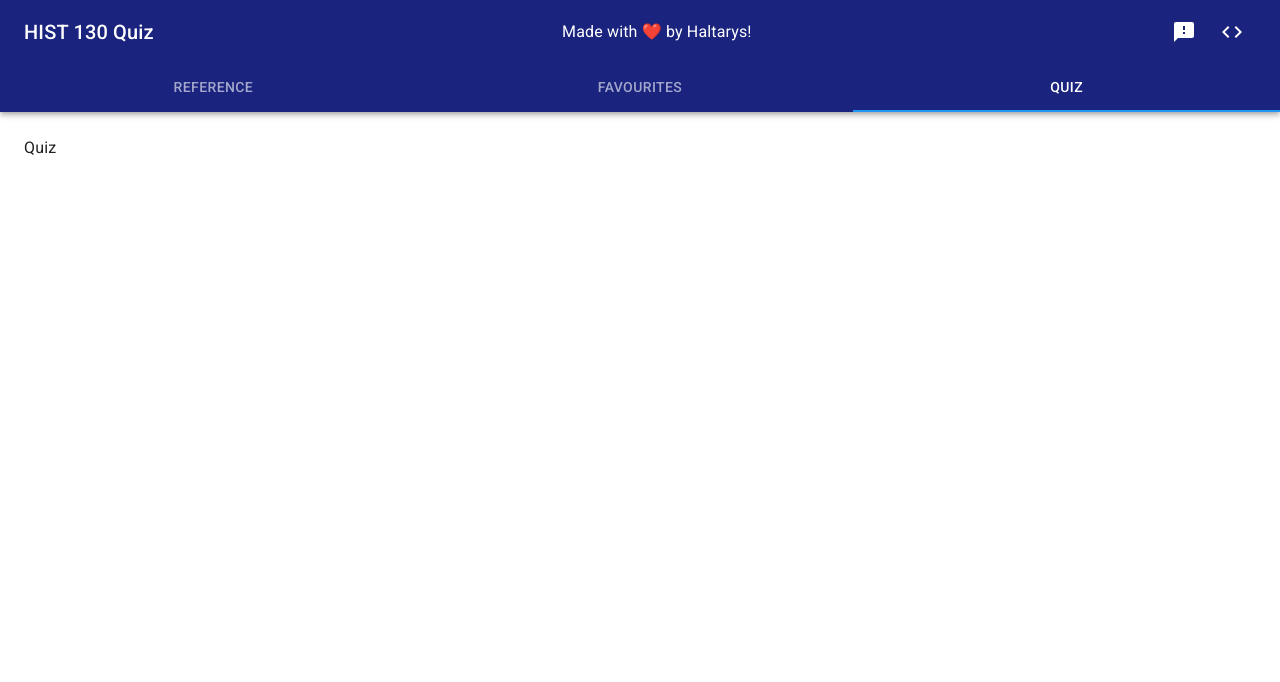
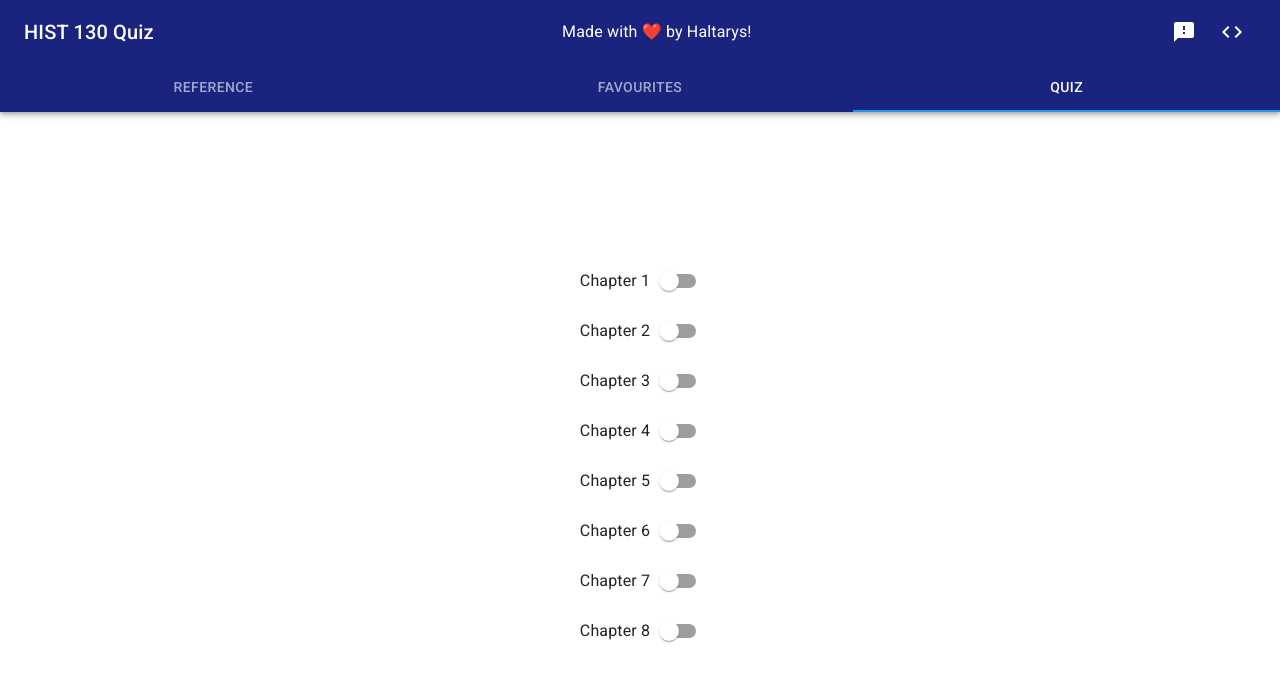
Before and after one commit to Haltarys/HIST130-Quiz, a React (Vite) app: page /quiz in a window 1280 px wide. Shown: the top 682 px of the page. Built offline with nearby package versions, Linux system fonts and the light colour scheme.

Commit message:
WIP: feat(quiz): implement switch menu to select/deselect chapters in the quiz

```diff
--- /dev/null
+++ b/src/features/selectedChaptersSlice.ts
@@ -0,0 +1,44 @@
+import { createSlice, PayloadAction } from '@reduxjs/toolkit';
+import { RootState, useAppDispatch, useAppSelector } from 'src/store';
+import type { ID } from 'src/api/types';
+interface SelectedChaptersState {
+  selectedChapters: { [id: ID]: boolean };
+}
+
+const initialState: SelectedChaptersState = {
+  selectedChapters: {}, // TODO: retrieve from localStorage,
+};
+
+export const selectedChaptersSlice = createSlice({
+  name: 'favourites',
+  initialState,
+  reducers: {
+    selectChapter: (state, action: PayloadAction<ID>) => {
+      state.selectedChapters[action.payload] = true;
+    },
+    deselectChapter: (state, action: PayloadAction<ID>) => {
+      state.selectedChapters[action.payload] = false;
+    },
+    clearSelectedChapters: (state) => {
+      state.selectedChapters = {};
+    },
+  },
+});
+
+export const { selectChapter, deselectChapter, clearSelectedChapters } =
+  selectedChaptersSlice.actions;
+
+export function useSelectedChapters() {
+  return useAppSelector(
+    (state: RootState) => state.selectedChapters.selectedChapters,
+  );
+}
+
+export function useToggleChapter() {
+  const dispatch = useAppDispatch();
+
+  return (id: ID, isSelected: boolean) =>
+    dispatch(isSelected ? deselectChapter(id) : selectChapter(id));
+}
+
+export default selectedChaptersSlice.reducer;
--- a/src/pages/Quiz.tsx
+++ b/src/pages/Quiz.tsx
@@ -1,5 +1,61 @@
+import {
+  ListItemText,
+  MenuItem,
+  MenuList,
+  Switch,
+  Tooltip,
+} from '@mui/material';
+import Box from '@mui/system/Box';
+import { useChapters } from 'src/api/chapters';
+import {
+  useSelectedChapters,
+  useToggleChapter,
+} from 'src/features/selectedChaptersSlice';
+
 function Quiz() {
-  return <div>Quiz</div>;
+  const { isLoading, error, data: chapters } = useChapters();
+  const selectedChapters = useSelectedChapters();
+  const toggleChapter = useToggleChapter();
+
+  if (isLoading) return <div>loading...</div>;
+
+  if (error) return <div>Error: {error.message}</div>;
+
+  return (
+    <Box
+      height="100%"
+      display="grid"
+      sx={{
+        placeItems: 'center',
+      }}
+    >
+      <MenuList>
+        {chapters?.map((chapter) => {
+          return (
+            <Tooltip
+              key={chapter.id}
+              placement="right"
+              title={`${chapter.title}: ${chapter.subtitle}`}
+            >
+              <MenuItem>
+                <ListItemText>{chapter.title}</ListItemText>
+                <Switch
+                  checked={selectedChapters[chapter.id] || false}
+                  onChange={() =>
+                    toggleChapter(
+                      chapter.id,
+                      selectedChapters[chapter.id] || false,
+                    )
+                  }
+                  edge="end"
+                />
+              </MenuItem>
+            </Tooltip>
+          );
+        })}
+      </MenuList>
+    </Box>
+  );
 }
 
 export default Quiz;
--- a/src/store/store.ts
+++ b/src/store/store.ts
@@ -1,9 +1,11 @@
 import { configureStore } from '@reduxjs/toolkit';
 import favouritesSlice from 'src/features/favouritesSlice';
-// ...
+import selectedChaptersSlice from 'src/features/selectedChaptersSlice';
+
 const store = configureStore({
   reducer: {
     favourites: favouritesSlice,
+    selectedChapters: selectedChaptersSlice,
   },
 });
 
```
